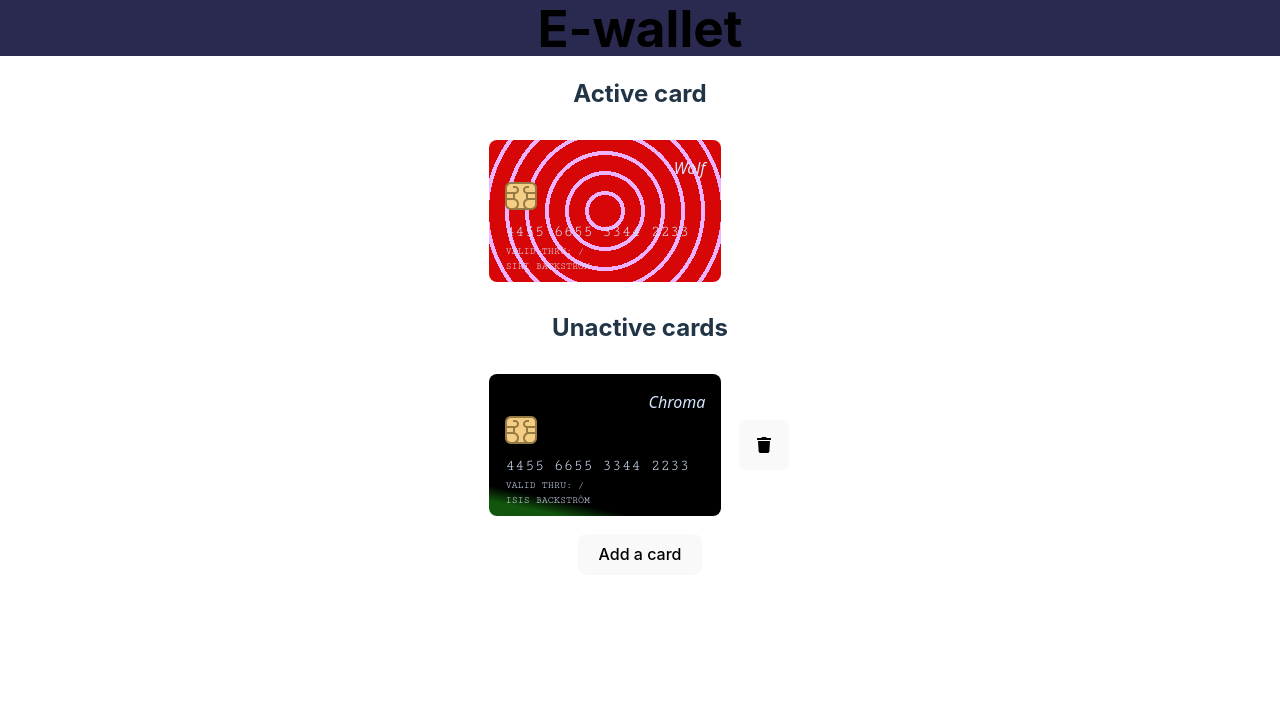
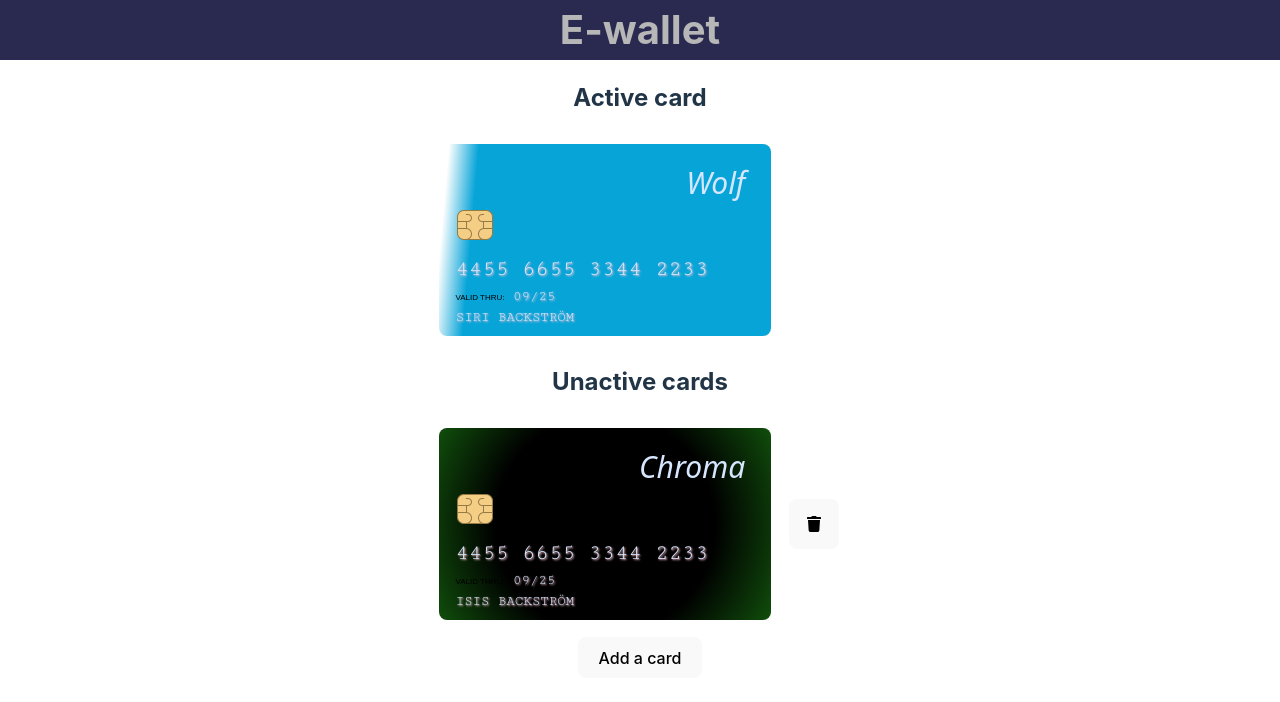
Before and after one commit to sirisab/E-Wallet, a React (Vite) app: page / in a window 1280 px wide. Shown: the top 702 px of the page. Built offline with nearby package versions, Linux system fonts and the light colour scheme.

Commit message:
functionality for previewing and some styling

```diff
--- a/src/features/card/Card.jsx
+++ b/src/features/card/Card.jsx
@@ -1,10 +1,10 @@
 import styles from "./Card.module.css";
-import chip from "../../../src/assets/icons8-chip-card-32.png";
+import chip from "../../../src/assets/icons8-chip-card-40.png";
 
 import { useDispatch } from "react-redux";
 
 const Card = (
-  { bgColor, brand, cardNumber, validThru, name, active },
+  { bgColor, brand, cardNumber, validThruMonth, validThruYear, name, active },
   index
 ) => {
   let dispatch = useDispatch();
@@ -19,7 +19,7 @@ const Card = (
         <div className={styles.cardNumber}>{cardNumber}</div>
 
         <div className={styles.validThru}>
-          VALID THRU: {validThru.month}/{validThru.year}
+          <span>VALID THRU:</span> {validThruMonth}/{validThruYear}
         </div>
         <div className={styles.name}>{name}</div>
       </div>
--- a/src/features/card/Card.module.css
+++ b/src/features/card/Card.module.css
@@ -2,16 +2,17 @@
 
 .card {
   color: rgb(214, 230, 255);
-  width: 200px;
-  height: 110px;
+  width: 300px;
+  height: 160px;
   padding: 16px;
   margin: 8px;
   display: flex;
   flex-direction: column;
   border-radius: 8px;
   font-family: "Cutive Mono", monospace;
-  font-weight: 400;
+  font-weight: 500;
   font-style: oblique;
+  text-shadow: 1px 1px 2px pink;
 }
 
 .chip {
@@ -19,66 +20,64 @@
 }
 
 .brand {
+  padding: 0px 10px;
   text-align: right;
   font-family: system-ui, -apple-system, BlinkMacSystemFont, "Segoe UI", Roboto,
     Oxygen, Ubuntu, Cantarell, "Open Sans", "Helvetica Neue", sans-serif;
+  font-size: 30px;
+  text-shadow: none;
 }
 
 .cardNumber {
   text-align: left;
-  font-size: 16px;
+  font-size: 22px;
+  text-shadow: 1px 1px 2px pink;
 }
 
 .validThru {
   text-align: left;
-  font-size: 10px;
+  font-size: 14px;
+  span {
+    color: black;
+    text-shadow: none;
+    font-family: Arial, Helvetica, sans-serif;
+    font-style: normal;
+    font-size: 8px;
+  }
 }
 
 .name {
   text-align: left;
-  font-size: 10px;
+  font-size: 14px;
 }
-
-/* .Handelsbanken {
-  background-color: rgb(223, 0, 134);
-}
-
-.Nordea {
-  background-color: rgb(0, 224, 216);
-}
-
-.SEB {
-  background-color: rgb(193, 255, 93);
-} */
 
 .Igor {
   background: repeating-linear-gradient(
-    32deg,
-    #e31212,
-    #e31212 20px,
-    #edb3ff 20px,
-    #edb3ff
+    0deg,
+    #d80707,
+    #d80707 90px,
+    #edb3ff 62px,
+    #edb3ff 640px
   );
 }
 
 .Chroma {
-  background: repeating-linear-gradient(
-    12deg,
-    #12560d,
-    #12560d 15px,
-    #000000 30px,
-    #000000 30px,
-    #000000
+  background: repeating-radial-gradient(
+    circle,
+    #000000,
+    #000000 110px,
+    #12560d 200px,
+    #12560d 200px
   );
 }
 
 .Wolf {
-  background: repeating-radial-gradient(
-    circle,
-    #d80707,
-    #d80707 16px,
-    #edb3ff 10px,
-    #edb3ff 20px
+  background: repeating-linear-gradient(
+    95deg,
+    #ffffff,
+    #ffffff 10px,
+    #07a4d8 40px,
+    #07a4d8 400px
   );
 }
 
--- a/src/features/card/cardSlice.js
+++ b/src/features/card/cardSlice.js
@@ -9,7 +9,8 @@ const cardSlice = createSlice({
         id: 54,
         bgColor: "Wolf",
         cardNumber: "4455 6655 3344 2233",
-        validThru: "09/25",
+        validThruMonth: "09",
+        validThruYear: "25",
         name: "SIRI BACKSTRÖM",
         brand: "Wolf",
         active: true,
@@ -18,7 +19,8 @@ const cardSlice = createSlice({
         id: 77,
         bgColor: "Chroma",
         cardNumber: "4455 6655 3344 2233",
-        validThru: "10/26",
+        validThruMonth: "09",
+        validThruYear: "25",
         name: "ISIS BACKSTRÖM",
         brand: "Chroma",
         active: false,
--- a/src/index.css
+++ b/src/index.css
@@ -33,15 +33,19 @@ body {
 }
 
 h1 {
-  font-size: 3.2em;
+  font-size: 2.5em;
   line-height: 1.1;
-  color: black;
+  color: rgb(183, 183, 183);
   margin: 0;
 }
 
 header {
   background-color: rgb(42, 42, 81);
   text-align: center;
+  height: 60px;
+  display: flex;
+  justify-content: center;
+  align-items: center;
 }
 
 button {
--- a/src/routes/AddCardPage.jsx
+++ b/src/routes/AddCardPage.jsx
@@ -24,14 +24,13 @@ function AddCardPage() {
 
   const handleAddCard = (event) => {
     event.preventDefault();
+
     const dataBeingSent = {
       bgColor: brand,
       id: Date.now(),
       cardNumber: value,
-      validThru: {
-        month: validThruMonth.toString().padStart(2, "0"),
-        year: validThruYear,
-      },
+      validThruMonth: validThruMonth.toString().padStart(2, "0"),
+      validThruYear: validThruYear,
       name: name.toUpperCase(),
       brand,
       active: false,
@@ -50,7 +49,7 @@ function AddCardPage() {
   };
 
   return (
-    <>
+    <main>
       <h2>New card</h2>
       {/* Preview of card */}
       <Card
@@ -58,16 +57,8 @@ function AddCardPage() {
         name={name?.toUpperCase()}
         brand={brand}
         cardNumber={value}
-        validThru={
-          validThruYear && validThruMonth
-            ? `${validThruMonth.toString().padStart(2, "0")} / ${validThruYear}`
-            : ""
-        }
-        // validThru={
-        //   validThruYear && validThruMonth
-        //     ? `${validThruMonth.toString().padStart(2, "0")} / ${validThruYear}`
-        //     : ""
-        // }
+        validThruMonth={validThruMonth?.toString().padStart(2, "0")}
+        validThruYear={validThruYear}
       />
       <div className="formDiv">
         <form onSubmit={handleAddCard}>
@@ -92,6 +83,7 @@ function AddCardPage() {
               value={value}
               onChange={(event) => {
                 const value = event.target.value;
+                console.log(value);
                 setValue(formatCreditCard(value));
                 setType(getCreditCardType(value));
               }}
@@ -106,7 +98,9 @@ function AddCardPage() {
               placeholder="MM"
               min="01"
               max="12"
+              maxLength={2}
               onChange={(event) => {
+                console.log(event.target.value);
                 setValidThruMonth(event.target.value);
               }}
               required
@@ -117,7 +111,9 @@ function AddCardPage() {
               id="year"
               placeholder="YY"
               min="24"
+              maxLength={2}
               onChange={(event) => {
+                console.log(event.target.value);
                 setValidThruYear(event.target.value);
               }}
               required
@@ -128,6 +124,7 @@ function AddCardPage() {
             <input
               type="text"
               onChange={(event) => {
+                console.log(event.target.value);
                 setName(event.target.value);
               }}
               required
@@ -140,6 +137,7 @@ function AddCardPage() {
               onChange={(event) => {
                 setCcv(event.target.value);
               }}
+              maxLength={3}
               required
             ></input>
           </p>
@@ -147,7 +145,7 @@ function AddCardPage() {
           <button type="submit">Add card</button>
         </form>
       </div>
-    </>
+    </main>
   );
 }
 
--- a/src/routes/StartPage.jsx
+++ b/src/routes/StartPage.jsx
@@ -20,7 +20,8 @@ function Startpage() {
               key={i}
               bgColor={card.bgColor}
               cardNumber={card.cardNumber}
-              validThru={card.validThru}
+              validThruMonth={card.validThruMonth}
+              validThruYear={card.validThruYear}
               name={card.name}
               brand={card.brand}
               active={card.active}
@@ -45,7 +46,8 @@ function Startpage() {
               <Card
                 bgColor={card.bgColor}
                 cardNumber={card.cardNumber}
-                validThru={card.validThru}
+                validThruMonth={card.validThruMonth}
+                validThruYear={card.validThruYear}
                 name={card.name}
                 brand={card.brand}
                 active={card.active}
--- a/src/utils/helper.js
+++ b/src/utils/helper.js
@@ -13,8 +13,8 @@ export function validateCardData(data) {
 
   // Create a date object from input values
   let validThruDate = new Date(
-    `20${data.validThru.year}`,
-    data.validThru.month,
+    `20${data.validThruYear}`,
+    data.validThruMonth,
     0
   );
 
```
Also changed, not shown: src/assets/icons8-chip-card-40.png (added).
